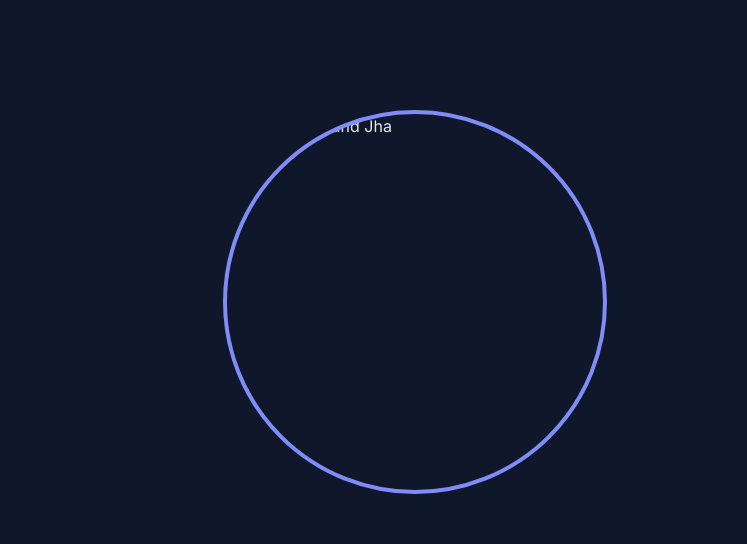
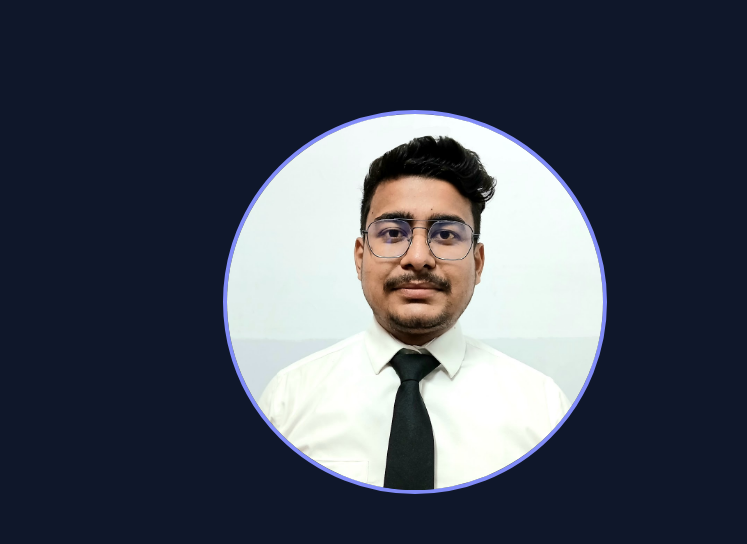
Before and after one commit to Sachchidanandj16/Portfolio, a plain HTML site: page index.html in a window 1280 px wide. Shown: the part 114-658 px from the top of the page, 533-1280 px from the left. Drawn offline with nearby package versions, Linux system fonts and the light colour scheme.

Commit message:
Update index.html

```diff
--- a/index.html
+++ b/index.html
@@ -176,7 +176,7 @@
                 </div>
             </div>
             <div class="md:w-1/2 mt-10 md:mt-0 flex justify-center">
-                 <img src="20241008-141834.jpg" alt="Sachchidanand Jha" class="w-72 h-72 md:w-96 md:h-96 rounded-full object-cover border-4" style="border-color: var(--primary-color);">
+                 <img src="20241008_141834.jpg" alt="Sachchidanand Jha" class="w-72 h-72 md:w-96 md:h-96 rounded-full object-cover border-4" style="border-color: var(--primary-color);">
             </div>
         </section>
 
```
